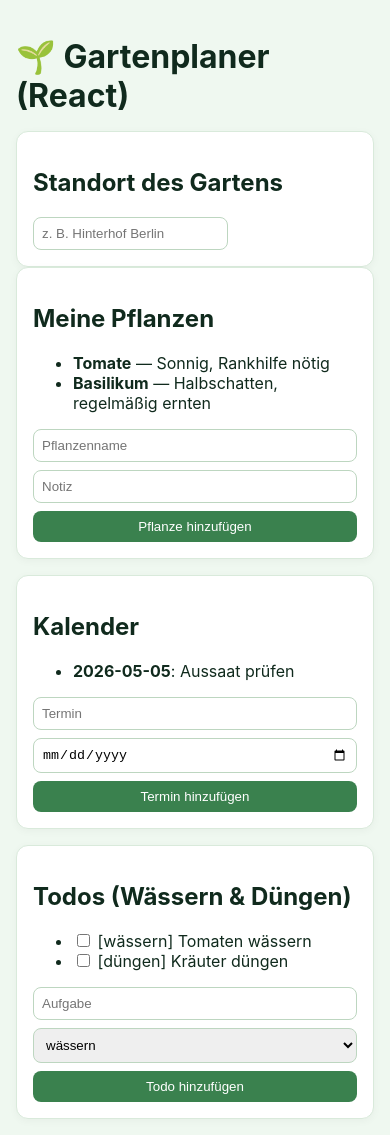
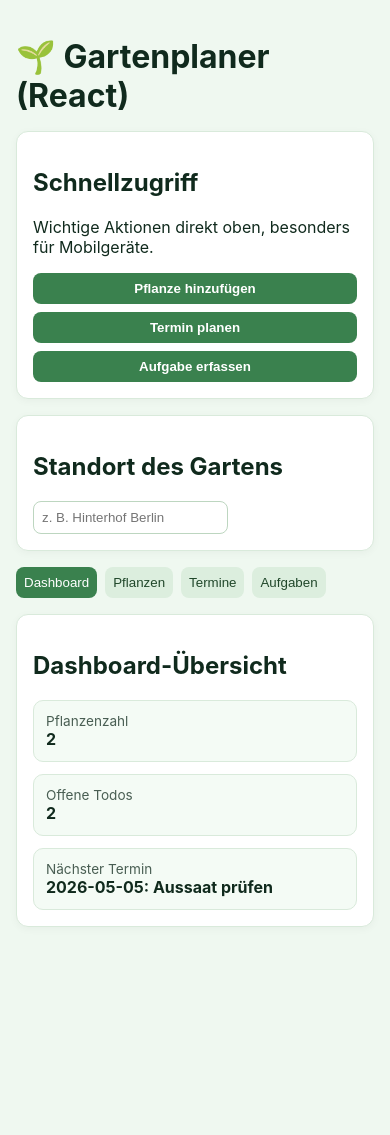
Before and after one commit to OskarSol/illuna, a React (Vite) app in the folder examples/gardenplaner_react/: page / in a window 390 px wide. After the commit the page ends 959 px from the top, so only its background shows below. Built offline with nearby package versions, Linux system fonts and the light colour scheme.

Commit message:
Restructure garden planner into mobile-first tabbed areas

```diff
--- a/examples/gardenplaner_react/src/main.jsx
+++ b/examples/gardenplaner_react/src/main.jsx
@@ -39,6 +39,7 @@ function loadState() {
 
 function App() {
   const [state, setState] = useState(loadState);
+  const [activeTab, setActiveTab] = useState('dashboard');
 
   useEffect(() => {
     localStorage.setItem(STORAGE_KEY, JSON.stringify(state));
@@ -48,6 +49,9 @@ function App() {
     () => [...state.events].sort((a, b) => a.date.localeCompare(b.date)),
     [state.events]
   );
+
+  const openTodos = useMemo(() => state.todos.filter((todo) => !todo.done).length, [state.todos]);
+  const nextEvent = sortedEvents.find((event) => event.date >= new Date().toISOString().slice(0, 10));
 
   const addPlant = (e) => {
     e.preventDefault();
@@ -89,6 +93,16 @@ function App() {
     <main className="container">
       <h1>🌱 Gartenplaner (React)</h1>
 
+      <section className="quick-actions card">
+        <h2>Schnellzugriff</h2>
+        <p>Wichtige Aktionen direkt oben, besonders für Mobilgeräte.</p>
+        <div className="action-row">
+          <button type="button" className="primary" onClick={() => setActiveTab('plants')}>Pflanze hinzufügen</button>
+          <button type="button" className="primary" onClick={() => setActiveTab('events')}>Termin planen</button>
+          <button type="button" className="primary" onClick={() => setActiveTab('tasks')}>Aufgabe erfassen</button>
+        </div>
+      </section>
+
       <section className="card">
         <h2>Standort des Gartens</h2>
         <input
@@ -99,9 +113,37 @@ function App() {
         />
       </section>
 
-      <section className="grid">
+      <nav className="tabs" aria-label="Hauptbereiche">
+        <button type="button" className={activeTab === 'dashboard' ? 'tab active' : 'tab'} onClick={() => setActiveTab('dashboard')}>Dashboard</button>
+        <button type="button" className={activeTab === 'plants' ? 'tab active' : 'tab'} onClick={() => setActiveTab('plants')}>Pflanzen</button>
+        <button type="button" className={activeTab === 'events' ? 'tab active' : 'tab'} onClick={() => setActiveTab('events')}>Termine</button>
+        <button type="button" className={activeTab === 'tasks' ? 'tab active' : 'tab'} onClick={() => setActiveTab('tasks')}>Aufgaben</button>
+      </nav>
+
+      <section className="layout-grid">
+        {activeTab === 'dashboard' && (
+          <article className="card span-two">
+            <h2>Dashboard-Übersicht</h2>
+            <div className="kpi-grid">
+              <div className="kpi">
+                <span className="kpi-label">Pflanzenzahl</span>
+                <strong>{state.plants.length}</strong>
+              </div>
+              <div className="kpi">
+                <span className="kpi-label">Offene Todos</span>
+                <strong>{openTodos}</strong>
+              </div>
+              <div className="kpi">
+                <span className="kpi-label">Nächster Termin</span>
+                <strong>{nextEvent ? `${nextEvent.date}: ${nextEvent.title}` : 'Kein Termin geplant'}</strong>
+              </div>
+            </div>
+          </article>
+        )}
+
+        {activeTab === 'plants' && (
           <article className="card">
-          <h2>Meine Pflanzen</h2>
+            <h2>Pflanzen</h2>
             <ul>
               {state.plants.map((plant) => (
                 <li key={plant.id}>
@@ -116,9 +158,11 @@ function App() {
               <button type="submit">Pflanze hinzufügen</button>
             </form>
           </article>
+        )}
 
+        {activeTab === 'events' && (
           <article className="card">
-          <h2>Kalender</h2>
+            <h2>Termine</h2>
             <ul>
               {sortedEvents.map((event) => (
                 <li key={event.id}>
@@ -132,9 +176,11 @@ function App() {
               <button type="submit">Termin hinzufügen</button>
             </form>
           </article>
+        )}
 
+        {activeTab === 'tasks' && (
           <article className="card">
-          <h2>Todos (Wässern & Düngen)</h2>
+            <h2>Aufgaben</h2>
             <ul>
               {state.todos.map((todo) => (
                 <li key={todo.id}>
@@ -165,6 +211,7 @@ function App() {
               <button type="submit">Todo hinzufügen</button>
             </form>
           </article>
+        )}
       </section>
     </main>
   );
--- a/examples/gardenplaner_react/src/styles.css
+++ b/examples/gardenplaner_react/src/styles.css
@@ -18,18 +18,65 @@ h1 {
   margin-bottom: 1rem;
 }
 
-.grid {
-  display: grid;
-  gap: 1rem;
-  grid-template-columns: repeat(auto-fit, minmax(260px, 1fr));
-}
-
 .card {
   background: white;
   border: 1px solid #d9eadb;
   border-radius: 12px;
   padding: 1rem;
   box-shadow: 0 2px 8px rgba(0, 0, 0, 0.04);
+  margin-bottom: 1rem;
+}
+
+.quick-actions p {
+  margin-top: 0;
+}
+
+.action-row {
+  display: grid;
+  gap: 0.5rem;
+}
+
+.tabs {
+  display: flex;
+  gap: 0.5rem;
+  margin: 1rem 0;
+  overflow-x: auto;
+}
+
+.tab {
+  background: #dceede;
+  color: #20472a;
+}
+
+.tab.active {
+  background: #3a814e;
+  color: white;
+}
+
+.layout-grid {
+  display: grid;
+  gap: 1rem;
+  grid-template-columns: 1fr;
+}
+
+.kpi-grid {
+  display: grid;
+  grid-template-columns: 1fr;
+  gap: 0.75rem;
+}
+
+.kpi {
+  background: #f4fbf5;
+  border: 1px solid #d9eadb;
+  border-radius: 10px;
+  padding: 0.75rem;
+  display: flex;
+  flex-direction: column;
+}
+
+.kpi-label {
+  font-size: 0.85rem;
+  opacity: 0.75;
 }
 
 form {
@@ -53,7 +100,29 @@ button {
   cursor: pointer;
 }
 
+button.primary {
+  font-weight: 700;
+}
+
 .done {
   text-decoration: line-through;
   opacity: 0.6;
 }
+
+@media (min-width: 800px) {
+  .action-row {
+    grid-template-columns: repeat(3, minmax(0, 1fr));
+  }
+
+  .layout-grid {
+    grid-template-columns: repeat(2, minmax(0, 1fr));
+  }
+
+  .span-two {
+    grid-column: span 2;
+  }
+
+  .kpi-grid {
+    grid-template-columns: repeat(3, minmax(0, 1fr));
+  }
+}
```
Lines whose indentation alone changed are shown as unchanged.
